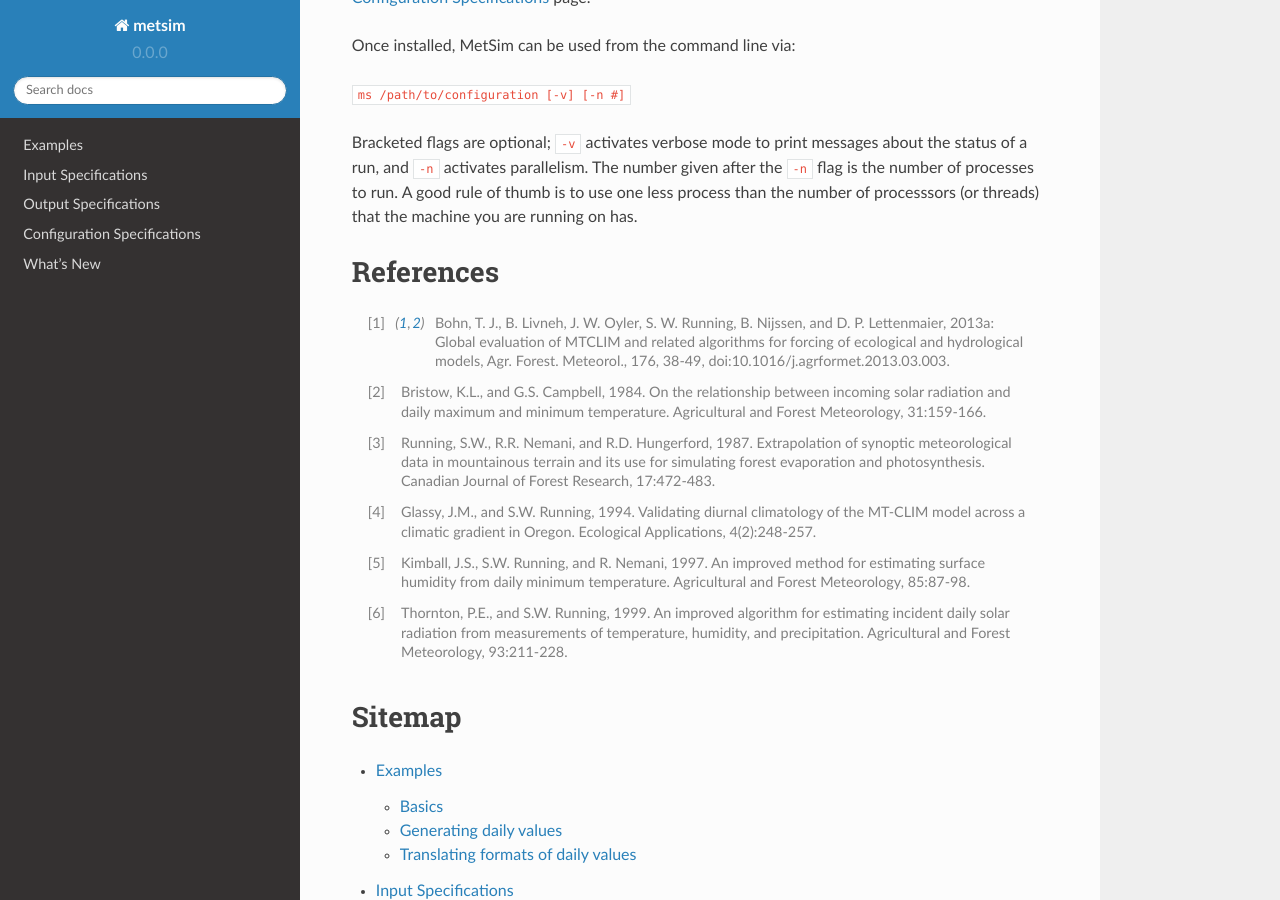
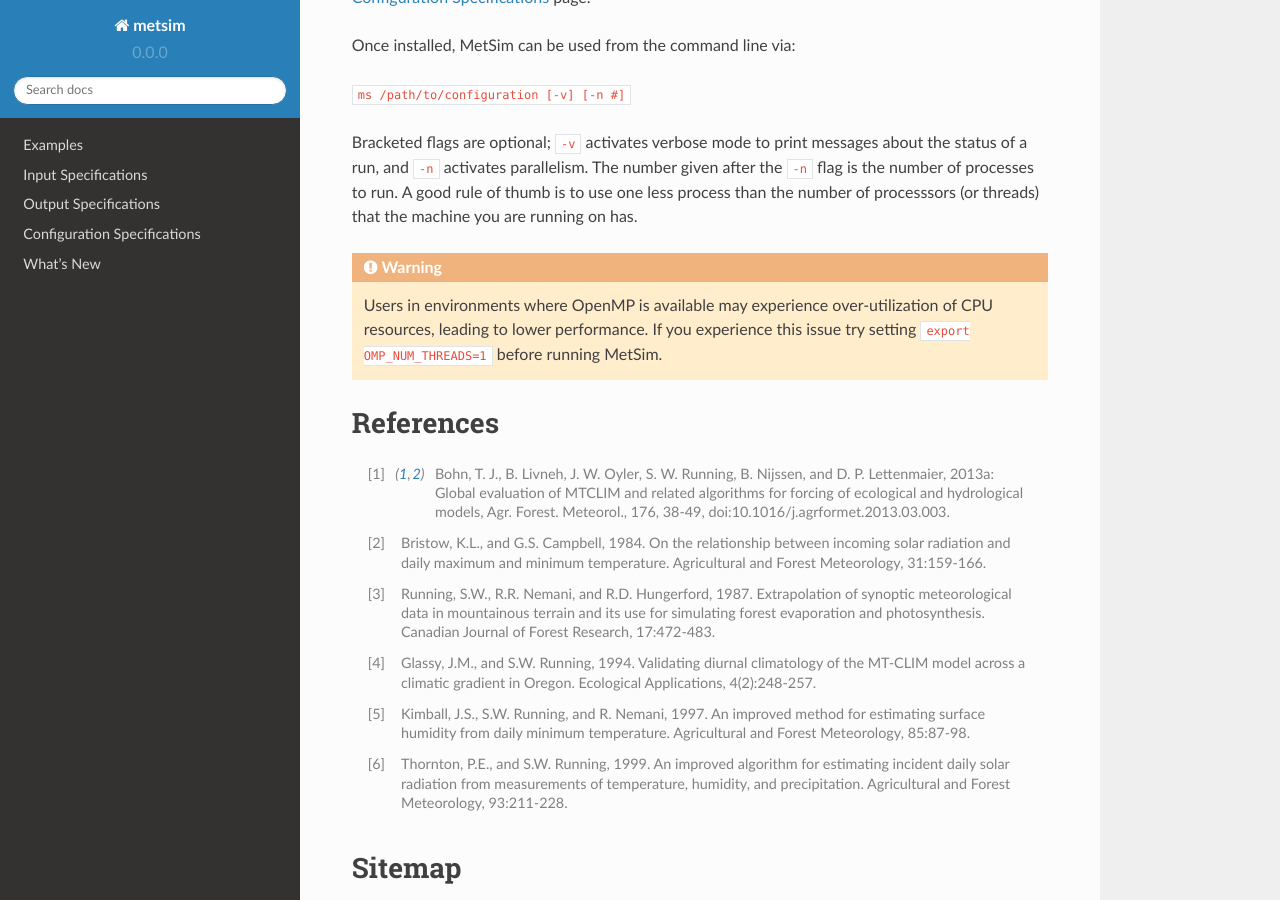
Before and after one commit to UW-Hydro/MetSim, a Sphinx documentation site: the page built from docs/index.rst, in a window 1280 px wide and 900 px high, scrolled down 1829 px. Built offline with Sphinx 7.4.7 and the Read the Docs theme 2.0.0, drawn with Linux system fonts in a browser that asks for light colours; pages that are not in the unit, such as notebooks, are missing from menus.

Commit message:
Update documentation to add warning about OpenMP usage

```diff
--- a/docs/index.rst
+++ b/docs/index.rst
@@ -100,6 +100,11 @@
 to use one less process than the number of processsors (or threads) that the
 machine you are running on has.
 
+.. warning::
+    Users in environments where OpenMP is available may experience over-utilization
+    of CPU resources, leading to lower performance. If you experience this issue
+    try setting ``export OMP_NUM_THREADS=1`` before running MetSim.
+
 References
 ==========
 
```
Also changed, not shown: README.md (+6 -0 lines).
